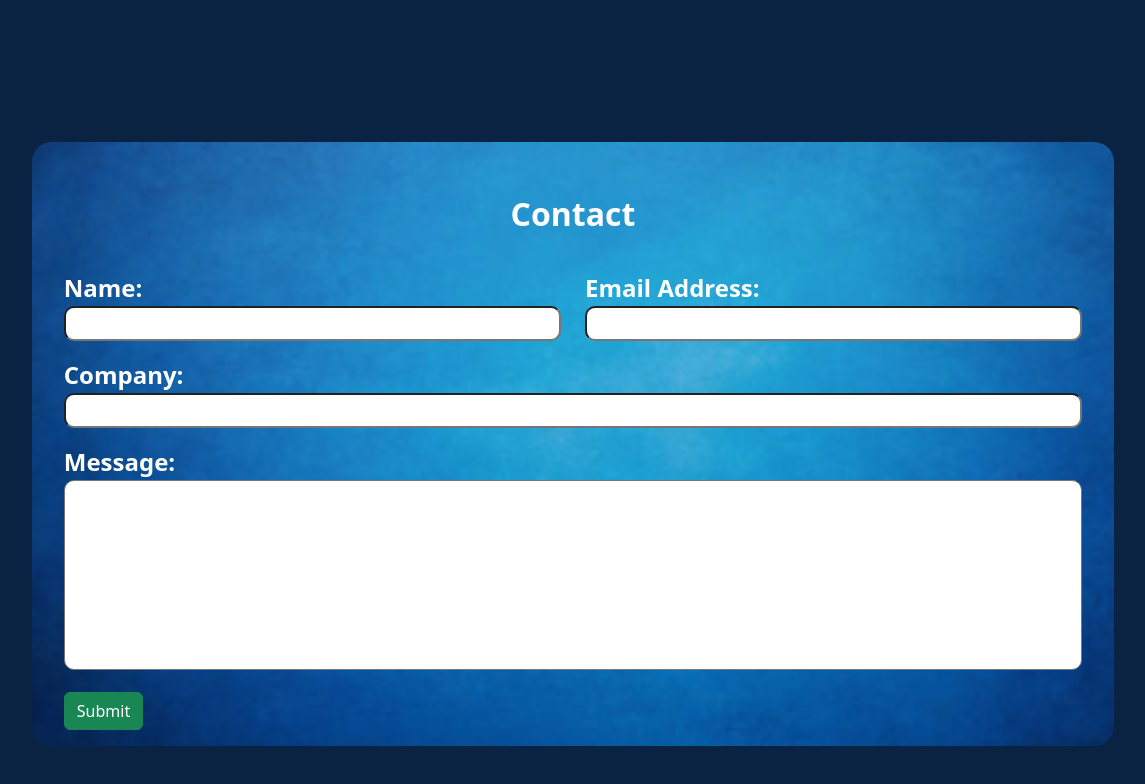
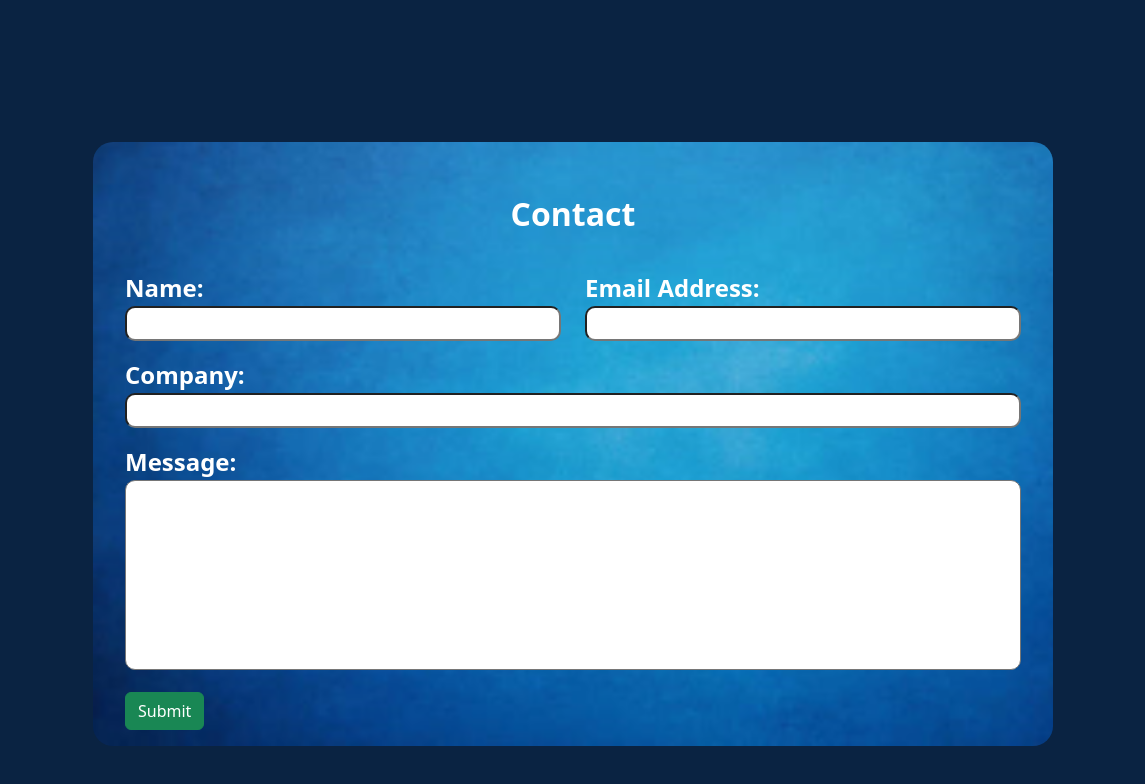
Before and after one commit to WasimHabib/Aurumway, a Next.js app in the folder aurumway/: page / in a window 1536 px wide. Shown: the part 2571-3355 px from the top of the page, without its empty margins (195-1340 px from the left). Built offline with nearby package versions, Linux system fonts and the light colour scheme.

Commit message:
fixed contact page width responsive

```diff
--- a/aurumway/styles/LandingPage.module.css
+++ b/aurumway/styles/LandingPage.module.css
@@ -299,7 +299,7 @@
 @media all and (min-width: 48rem) and (orientation: portrait) {
   .contactContainer {
     min-height: 50vh;
-    min-width: 100%;
+    max-width: 100rem;
   }
   .aboutOuterContainer {
     min-height: 50vh;
@@ -325,8 +325,17 @@
     padding-right: 0.5rem;
   }
 }
+
+@media all and (min-width: 81.25rem) {
+  .contactContainer {
+    max-width: 60rem;
+  }
+}
 /*Desktop*/
 @media all and (min-width: 139rem) {
+  .contactContainer {
+    max-width: 100rem;
+  }
   .formInput {
     font-size: 2.5rem;
   }
```
